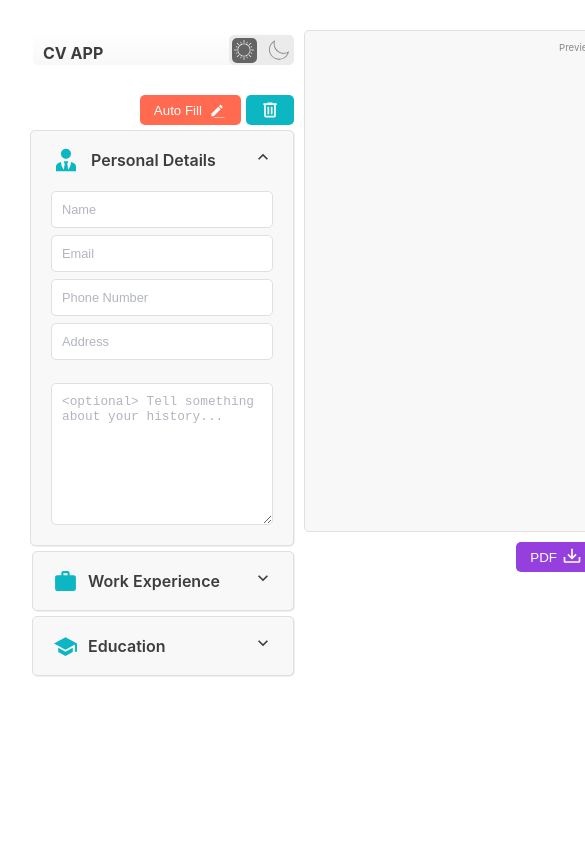
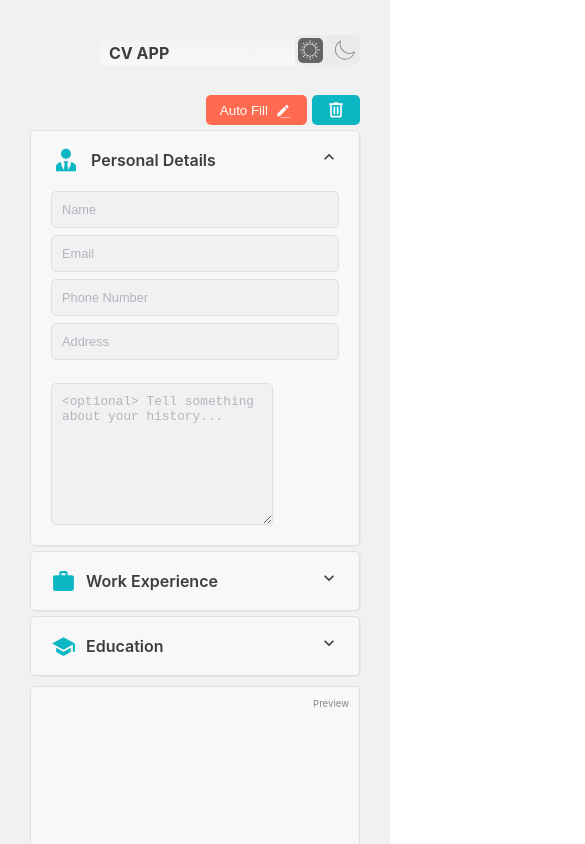
Before and after one commit to maurolps/cv-application, a React (Vite) app: page / in a window 390 px wide. Shown: the top 844 px of the page, 585 px wide, since content can reach past the window. Built offline with nearby package versions, Linux system fonts and the light colour scheme.

Commit message:
Added Responsive Design

```diff
--- a/src/App.css
+++ b/src/App.css
@@ -1,6 +1,6 @@
 main {
   display: grid;
-  grid-template-columns: 1fr 2fr;
+  grid-template-columns: 1fr minmax(260px, 2fr);
   gap: 10px;
   padding: 30px;
   color: var(--text-color);
@@ -40,3 +40,9 @@ button {
   padding: 5px 14px 5px 14px;
   background-color: var(--action-color);
 }
+
+@media (max-width: 640px) {
+  main {
+    grid-template-columns: minmax(265px, 1fr);
+  }
+}
--- a/src/index.css
+++ b/src/index.css
@@ -1,7 +1,7 @@
 :root {
   --primary-color: #0cb6c2;
   --secondary-color: #ff6a50;
-  --background-color: #ffffff;
+  --background-color: #f1f1f1;
   --text-color: #3f3c3c;
   --border-color: #e0e0e0;
   --action-color: #963fdf;
--- a/src/styles/loadCard.css
+++ b/src/styles/loadCard.css
@@ -6,8 +6,12 @@
   padding-left: 20px;
   border-radius: 5px;
   height: fit-content;
-  min-width: 220px;
-  max-width: 250px;
+  /* min-width: 220px; */
+  /* max-width: 250px; */
+  width: 100%;
+  min-width: 260px;
+  max-width: 350px;
+  box-sizing: border-box;
   user-select: none;
   box-shadow: var(--border-color) 0.5px 0.5px;
   border-color: var(--border-color);
@@ -132,3 +136,9 @@ textarea::placeholder {
   background-color: inherit;
   border: 1px solid var(--border-color);
 }
+
+@media (max-width: 640px) {
+  .card {
+    max-width: 100%;
+  }
+}
--- a/src/styles/preview.css
+++ b/src/styles/preview.css
@@ -1,6 +1,6 @@
 .preview {
   background-color: var(--card-background-color);
-  min-width: 300px;
+  min-width: 260px;
   min-height: 500px;
   border-radius: 5px;
   border-color: var(--border-color);
@@ -20,12 +20,7 @@
   display: flex;
   justify-content: center;
   flex-direction: column;
-  max-height: 550px;
-  padding: 10px;
-  padding-bottom: 30px;
   overflow: auto;
-  padding: 10px;
-  padding-top: 30px;
   gap: 30px;
 }
 
@@ -85,6 +80,10 @@
   display: none;
 }
 
+.print-pdf .grid {
+  grid-template: 1fr / 150px 3fr;
+}
+
 .update-photo input {
   opacity: 0;
   position: absolute;
@@ -114,7 +113,7 @@
 .grid {
   margin: 10px;
   display: grid;
-  grid-template: 1fr / 150px 3fr;
+  grid-template: 1fr / minmax(100px, 1fr) 2fr;
   column-gap: 20px;
 }
 
```
